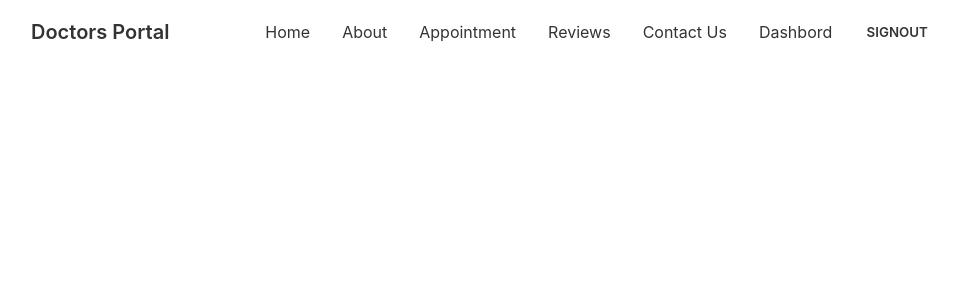
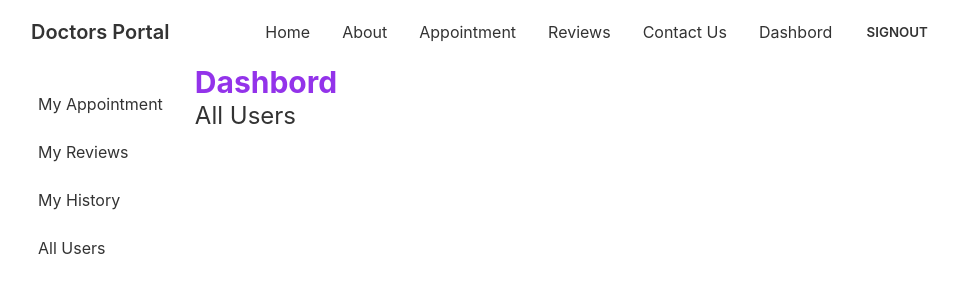
Before and after one commit to abdullahalmasudpersonal/doctors-portal-client, a React (Create React App) app: page /dashbord/allusers in a window 1280 px wide. Shown: the top 300 px of the page, without its empty margins (42-1001 px from the left). Built offline with nearby package versions, Linux system fonts and the light colour scheme; no server answers; sample sign-in values are in the browser's storage.

Commit message:
another update

```diff
--- a/src/App.js
+++ b/src/App.js
@@ -14,6 +14,7 @@ import Dashbord from './Pages/Dashbord/Dashbord';
 import MyAppointments from './Pages/Dashbord/MyAppointments';
 import MyReview from './Pages/Dashbord/MyReview';
 import MyHistory from './Pages/Dashbord/MyHistory';
+import Users from './Pages/Dashbord/Users';
 
 function App() {
   return (
@@ -35,6 +36,7 @@ function App() {
           <Route index element={<MyAppointments/>}></Route>
           <Route path='review' element={<MyReview/>}></Route>
           <Route path='history' element={<MyHistory/>}></Route>
+          <Route path='allusers' element={<Users/>}></Route>
         </Route>
         <Route path='/login' element={<Login />} />
         <Route path='/signup' element={<SignUp />} />
--- a/src/Pages/Dashbord/Dashbord.js
+++ b/src/Pages/Dashbord/Dashbord.js
@@ -18,6 +18,7 @@ const Dashbord = () => {
                     <li><Link to='/dashbord'>My Appointment</Link> </li>
                     <li><Link to='/dashbord/review'>My Reviews</Link> </li>
                     <li><Link to='/dashbord/history'>My History</Link> </li>
+                    <li><Link to='/dashbord/allusers'>All Users</Link> </li>
                 </ul>
 
             </div>
--- /dev/null
+++ b/src/Pages/Dashbord/Users.js
@@ -0,0 +1,11 @@
+import React from 'react';
+
+const Users = () => {
+    return (
+        <div>
+            <h2 className='text-2xl'>All Users</h2>
+        </div>
+    );
+};
+
+export default Users;
```
